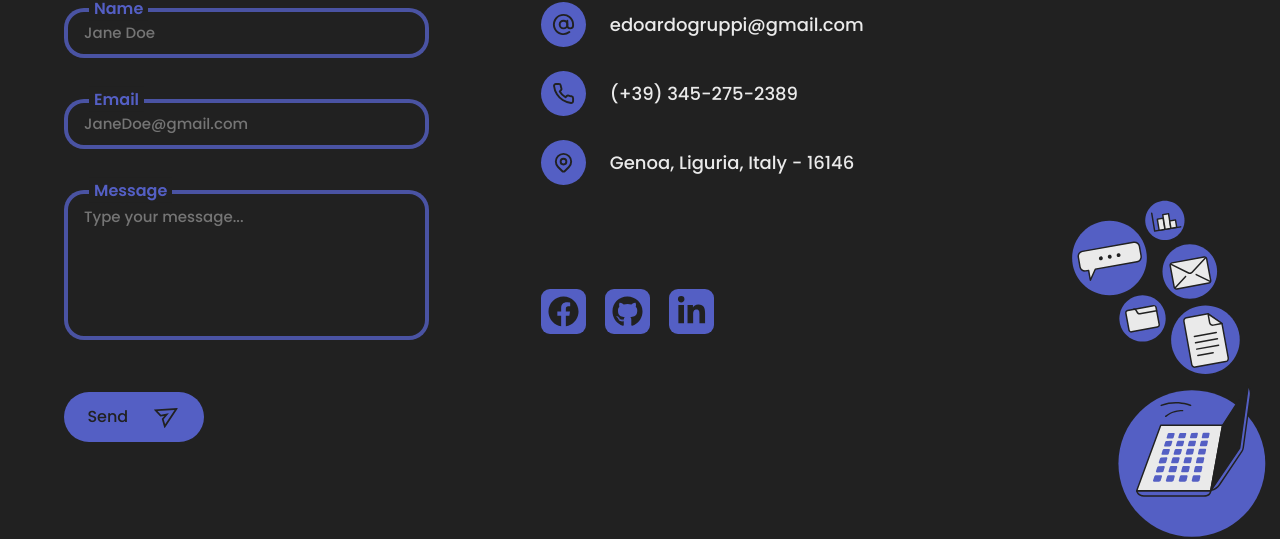
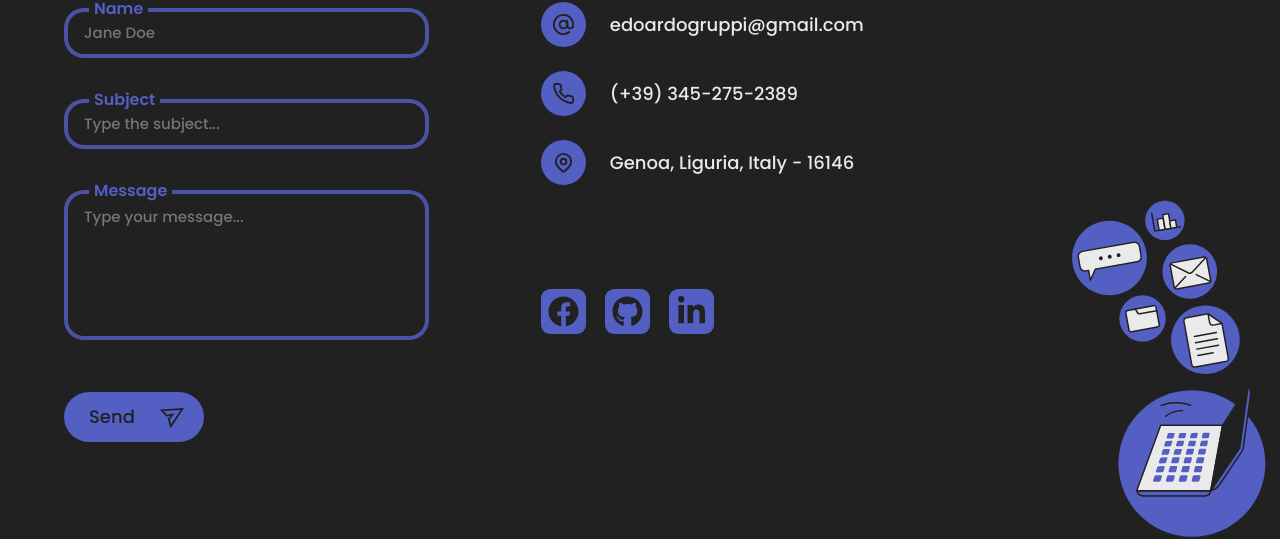
Before and after one commit to EdoardoGruppi/Portfolio, a React (Create React App) app: page / in a window 1280 px wide. Shown: the part 5654-6193 px from the top of the page. Built offline with nearby package versions, Linux system fonts and the light colour scheme; a web font is replaced by a local one.

Commit message:
Last Update

```diff
--- a/src/components/Contacts/Contacts.css
+++ b/src/components/Contacts/Contacts.css
@@ -84,7 +84,7 @@
   font-size: 15px;
 }
 
-.submit-btn button {
+.submit-btn div {
   border: none;
   outline: none;
   width: 140px;
@@ -98,8 +98,9 @@
   cursor: pointer;
 }
 
-.submit-btn button p {
-  font-size: 16px;
+.submit-btn div p {
+  margin-left: 25px;
+  font-size: 18px;
   font-family: var(--primaryFont);
 }
 
--- a/src/components/Contacts/Contacts.js
+++ b/src/components/Contacts/Contacts.js
@@ -1,8 +1,5 @@
 import React, { useContext, useState } from "react";
-import { Snackbar, IconButton, SnackbarContent } from "@material-ui/core";
-import CloseIcon from "@material-ui/icons/Close";
-import axios from "axios";
-import isEmail from "validator/lib/isEmail";
+
 import { makeStyles } from "@material-ui/core/styles";
 import {
   FaTwitter,
@@ -18,7 +15,7 @@ import {
   FaGitlab,
   FaMediumM,
 } from "react-icons/fa";
-import { AiOutlineSend, AiOutlineCheckCircle } from "react-icons/ai";
+import { AiOutlineSend } from "react-icons/ai";
 import { FiPhone, FiAtSign } from "react-icons/fi";
 import { HiOutlineLocationMarker } from "react-icons/hi";
 import { ThemeContext } from "../../contexts/ThemeContext";
@@ -27,24 +24,10 @@ import { contactsData } from "../../data/contactsData";
 import "./Contacts.css";
 
 function Contacts() {
-  const [open, setOpen] = useState(false);
-
   const [name, setName] = useState("");
-  const [email, setEmail] = useState("");
+  const [subject, setSubject] = useState("");
   const [message, setMessage] = useState("");
-
-  const [success, setSuccess] = useState(false);
-  const [errMsg, setErrMsg] = useState("");
-
   const { theme } = useContext(ThemeContext);
-
-  const handleClose = (event, reason) => {
-    if (reason === "clickaway") {
-      return;
-    }
-
-    setOpen(false);
-  };
 
   const useStyles = makeStyles((t) => ({
     input: {
@@ -128,37 +111,6 @@ function Contacts() {
 
   const classes = useStyles();
 
-  const handleContactForm = (e) => {
-    e.preventDefault();
-
-    if (name && email && message) {
-      if (isEmail(email)) {
-        const responseData = {
-          name: name,
-          email: email,
-          message: message,
-        };
-
-        axios.post(contactsData.sheetAPI, responseData).then((res) => {
-          console.log("success");
-          setSuccess(true);
-          setErrMsg("");
-
-          setName("");
-          setEmail("");
-          setMessage("");
-          setOpen(false);
-        });
-      } else {
-        setErrMsg("Invalid email");
-        setOpen(true);
-      }
-    } else {
-      setErrMsg("Enter all the fields");
-      setOpen(true);
-    }
-  };
-
   return (
     <div
       className="contacts"
@@ -169,7 +121,7 @@ function Contacts() {
         <h1 style={{ color: theme.primary }}>Contacts</h1>
         <div className="contacts-body">
           <div className="contacts-form">
-            <form onSubmit={handleContactForm}>
+            <form>
               <div className="input-container">
                 <label htmlFor="Name" className={classes.label}>
                   Name
@@ -179,20 +131,18 @@ function Contacts() {
                   value={name}
                   onChange={(e) => setName(e.target.value)}
                   type="text"
-                  name="Name"
                   className={`form-input ${classes.input}`}
                 />
               </div>
               <div className="input-container">
-                <label htmlFor="Email" className={classes.label}>
-                  Email
+                <label htmlFor="Subject" className={classes.label}>
+                  Subject
                 </label>
                 <input
-                  placeholder="JaneDoe@gmail.com"
-                  value={email}
-                  onChange={(e) => setEmail(e.target.value)}
-                  type="email"
-                  name="Email"
+                  placeholder="Type the subject..."
+                  value={subject}
+                  onChange={(e) => setSubject(e.target.value)}
+                  type="text"
                   className={`form-input ${classes.input}`}
                 />
               </div>
@@ -205,70 +155,42 @@ function Contacts() {
                   value={message}
                   onChange={(e) => setMessage(e.target.value)}
                   type="text"
-                  name="Message"
                   className={`form-message ${classes.message}`}
                 />
               </div>
 
               <div className="submit-btn">
-                <button type="submit" className={classes.submitBtn}>
-                  <p>{!success ? "Send" : "Sent"}</p>
+                <a
+                  href={`https://mail.google.com/mail/?ui=2&view=cm&fs=1&tf=1&to=${
+                    contactsData.email
+                  }&body=${message.replace(/\n|\r\n|\r/g, "%0a")}&su=${
+                    name.toUpperCase() + " - " + subject
+                  }`}
+                  target="_blank"
+                  rel="noreferrer"
+                >
+                  <div className={classes.submitBtn}>
+                    <p>{"Send"}</p>
                     <div className="submit-icon">
                       <AiOutlineSend
                         className="send-icon"
                         style={{
-                        animation: !success
-                          ? "initial"
-                          : "fly 0.8s linear both",
-                        position: success ? "absolute" : "initial",
-                      }}
-                    />
-                    <AiOutlineCheckCircle
-                      className="success-icon"
-                      style={{
-                        display: !success ? "none" : "inline-flex",
-                        opacity: !success ? "0" : "1",
+                          animation: "initial",
+                          position: "absolute",
                         }}
                       />
                     </div>
-                </button>
+                  </div>
+                </a>
               </div>
             </form>
-            <Snackbar
-              anchorOrigin={{
-                vertical: "top",
-                horizontal: "center",
-              }}
-              open={open}
-              autoHideDuration={4000}
-              onClose={handleClose}
-            >
-              <SnackbarContent
-                action={
-                  <React.Fragment>
-                    <IconButton
-                      size="small"
-                      aria-label="close"
-                      color="inherit"
-                      onClick={handleClose}
-                    >
-                      <CloseIcon fontSize="small" />
-                    </IconButton>
-                  </React.Fragment>
-                }
-                style={{
-                  backgroundColor: theme.primary,
-                  color: theme.secondary,
-                  fontFamily: "var(--primaryFont)",
-                }}
-                message={errMsg}
-              />
-            </Snackbar>
           </div>
 
           <div className="contacts-details">
             <a
               href={`mailto:${contactsData.email}`}
+              target="_blank"
+              rel="noreferrer"
               className="personal-details"
             >
               <div className={classes.detailsIcon}>
```
Lines whose indentation alone changed are shown as unchanged.
